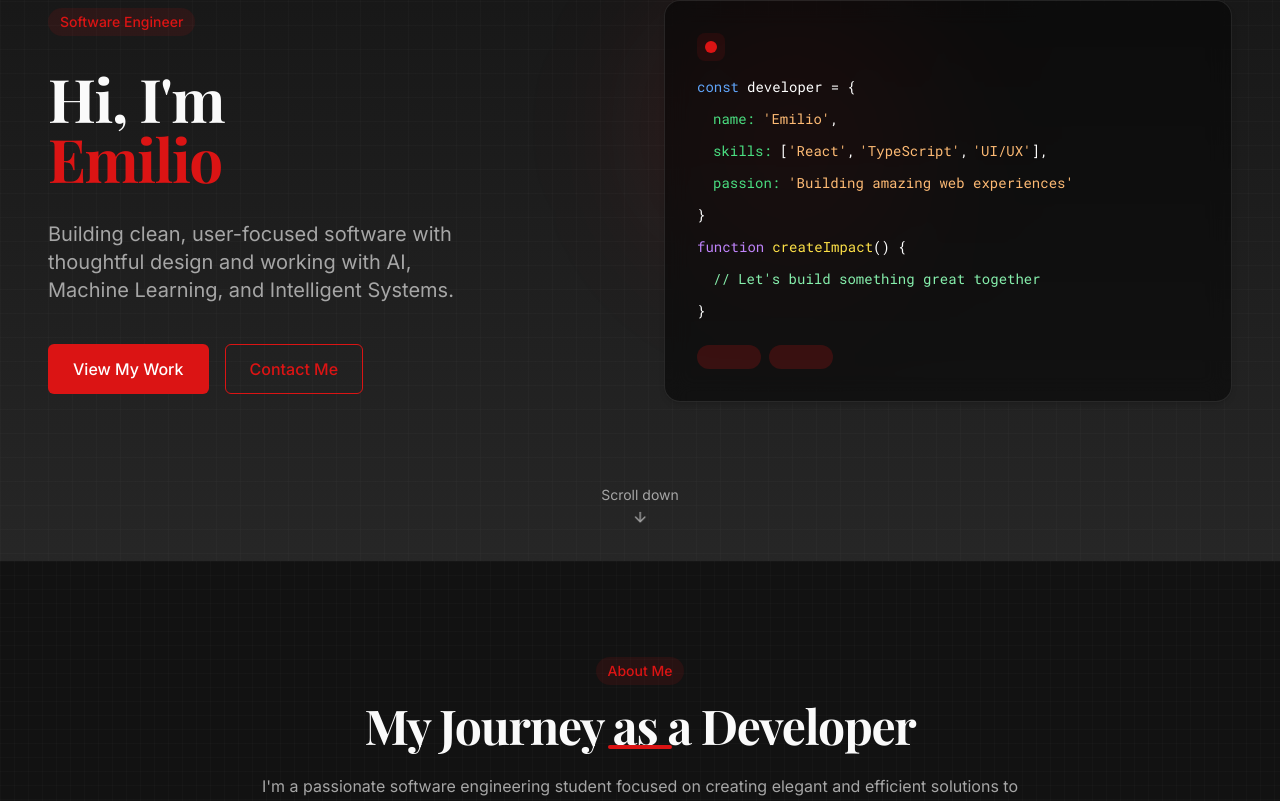
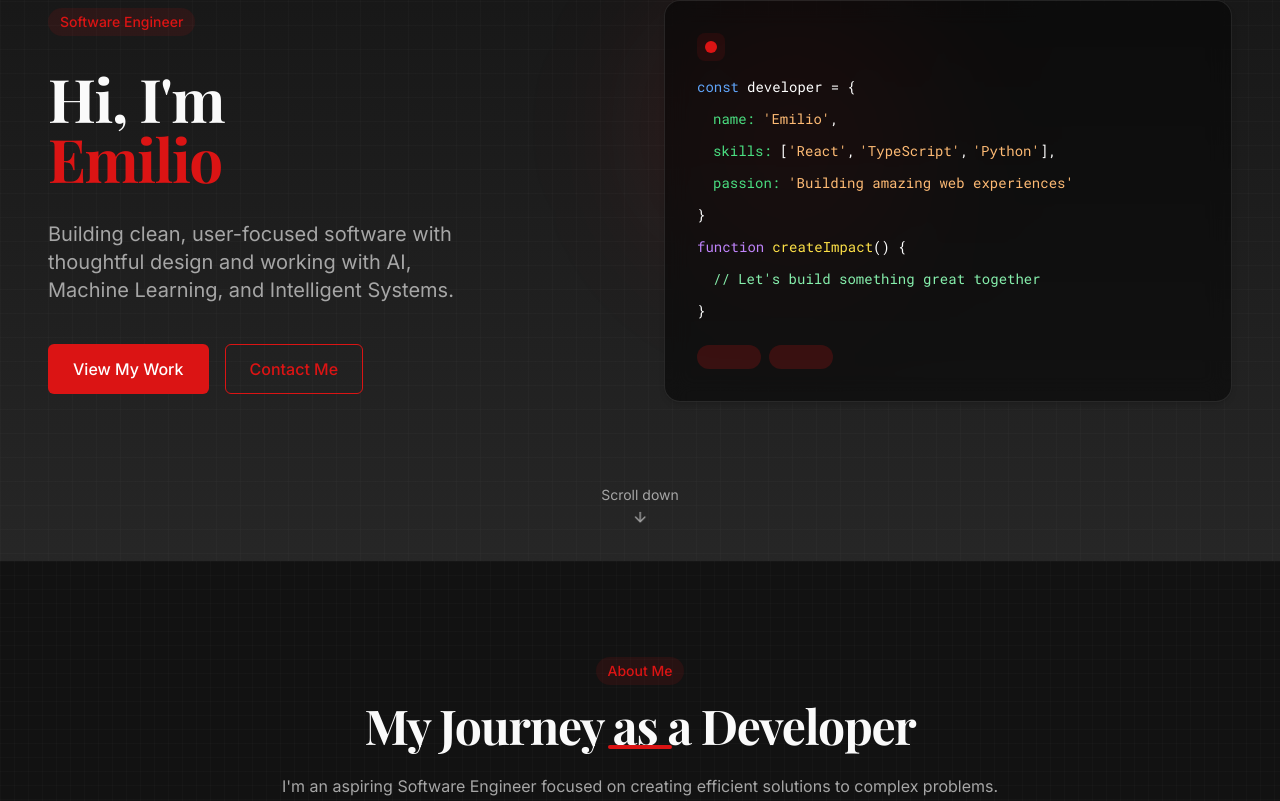
Before and after one commit to H41s3/My-Portfolio, a React (Vite) app: page / in a window 1280 px wide. Shown: the part 239-1040 px from the top of the page. Built offline with nearby package versions, Linux system fonts and the light colour scheme.

Commit message:
Update portfolio content: improve description, update email, and change skills

```diff
--- a/src/components/About.tsx
+++ b/src/components/About.tsx
@@ -40,7 +40,7 @@ const About = () => {
             My Journey as a Developer
           </h2>
           <p className="text-muted-foreground mt-4">
-            I'm a passionate software engineering student focused on creating elegant and efficient solutions to complex problems.
+            I'm an aspiring Software Engineer focused on creating efficient solutions to complex problems.
           </p>
         </div>
 
--- a/src/components/Contact.tsx
+++ b/src/components/Contact.tsx
@@ -92,7 +92,7 @@ const Contact = () => {
                   <div>
                     <p className="text-sm font-medium mb-1">Email</p>
                     <a href="mailto:your.email@example.com" className="text-sm text-muted-foreground hover:text-primary transition-colors">
-                      notyet@yahoo.com
+                      calmaemilio803@gmail.com
                     </a>
                   </div>
                 </div>
--- a/src/components/Hero.tsx
+++ b/src/components/Hero.tsx
@@ -67,7 +67,7 @@ const Hero = () => {
                   <span className="text-white ml-2">[</span>
                   <span className="text-orange-300">'React'</span><span className="text-white">,</span>
                   <span className="text-orange-300 ml-1">'TypeScript'</span><span className="text-white">,</span>
-                  <span className="text-orange-300 ml-1">'UI/UX'</span>
+                  <span className="text-orange-300 ml-1">'Python'</span>
                   <span className="text-white">]</span><span className="text-white">,</span>
                 </div>
                 <div className="flex ml-4">
```
